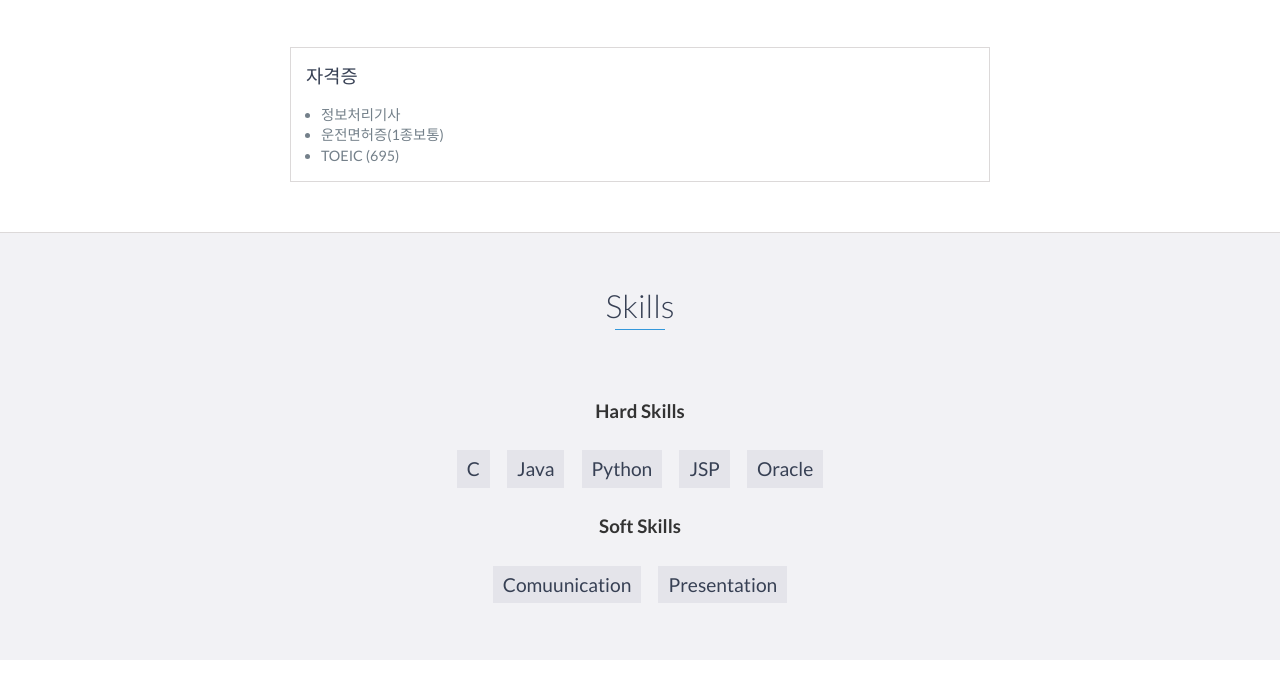
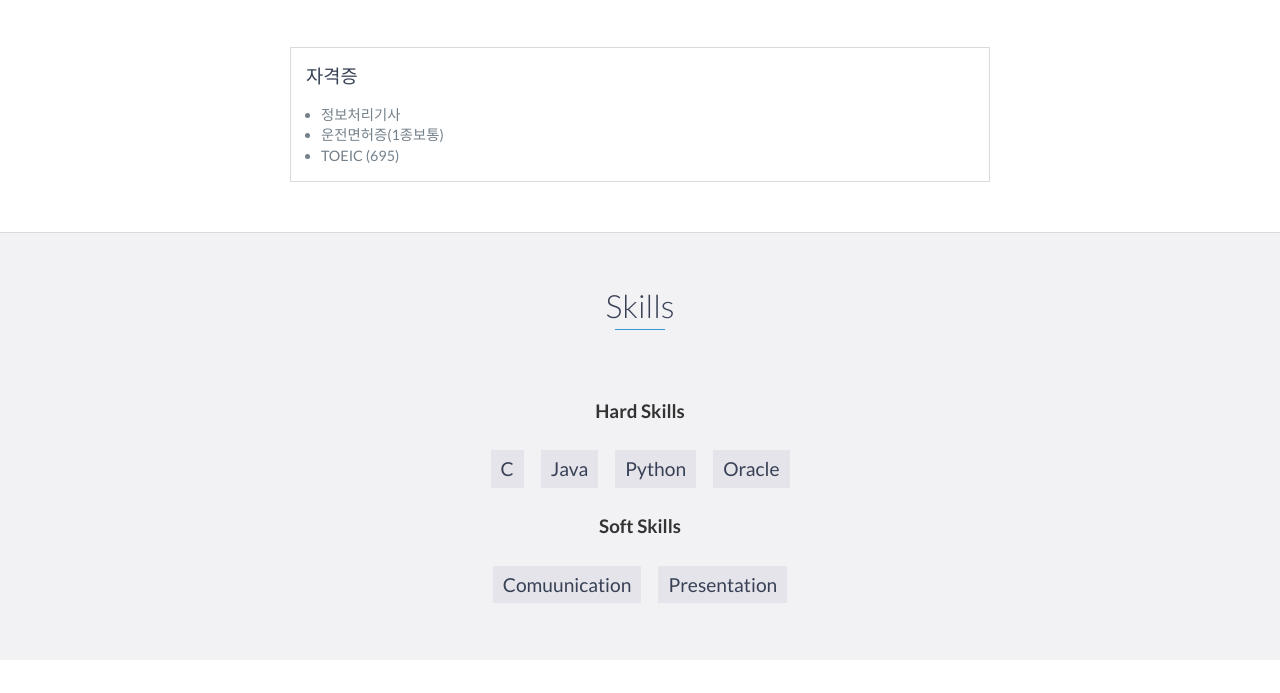
Before and after one commit to darkblose/darkblose.github.io, a website: page index.html in a window 1280 px wide. Shown: the part 3369-4062 px from the top of the page. Drawn offline with nearby package versions, Linux system fonts and the light colour scheme.

Commit message:
Update index.html

```diff
--- a/index.html
+++ b/index.html
@@ -246,7 +246,6 @@
             <li>C</li>
             <li>Java</li>
             <li>Python</li>
-            <li>JSP</li>
             <li>Oracle</li>
         </ul>
         <h3>Soft Skills</h3>
```
